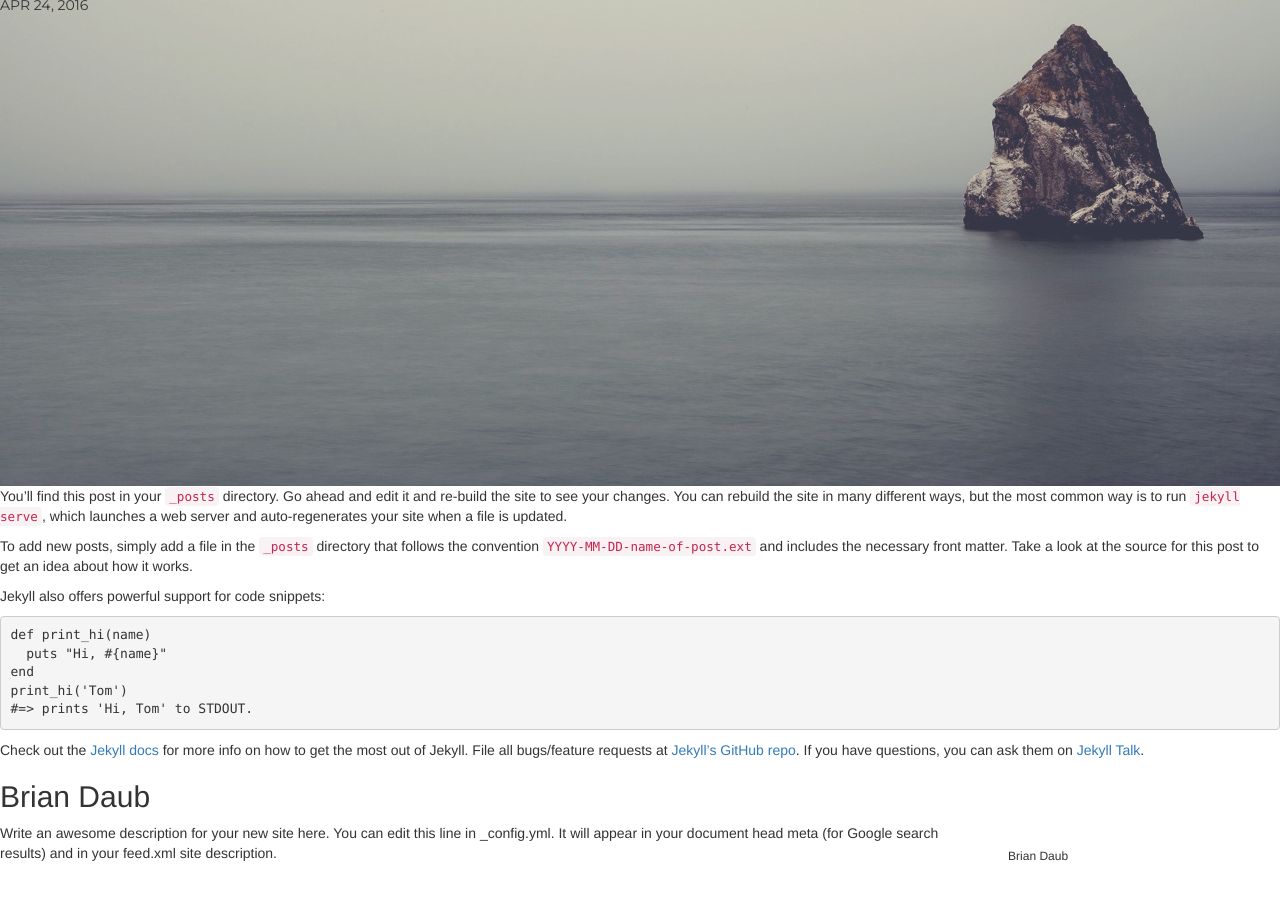
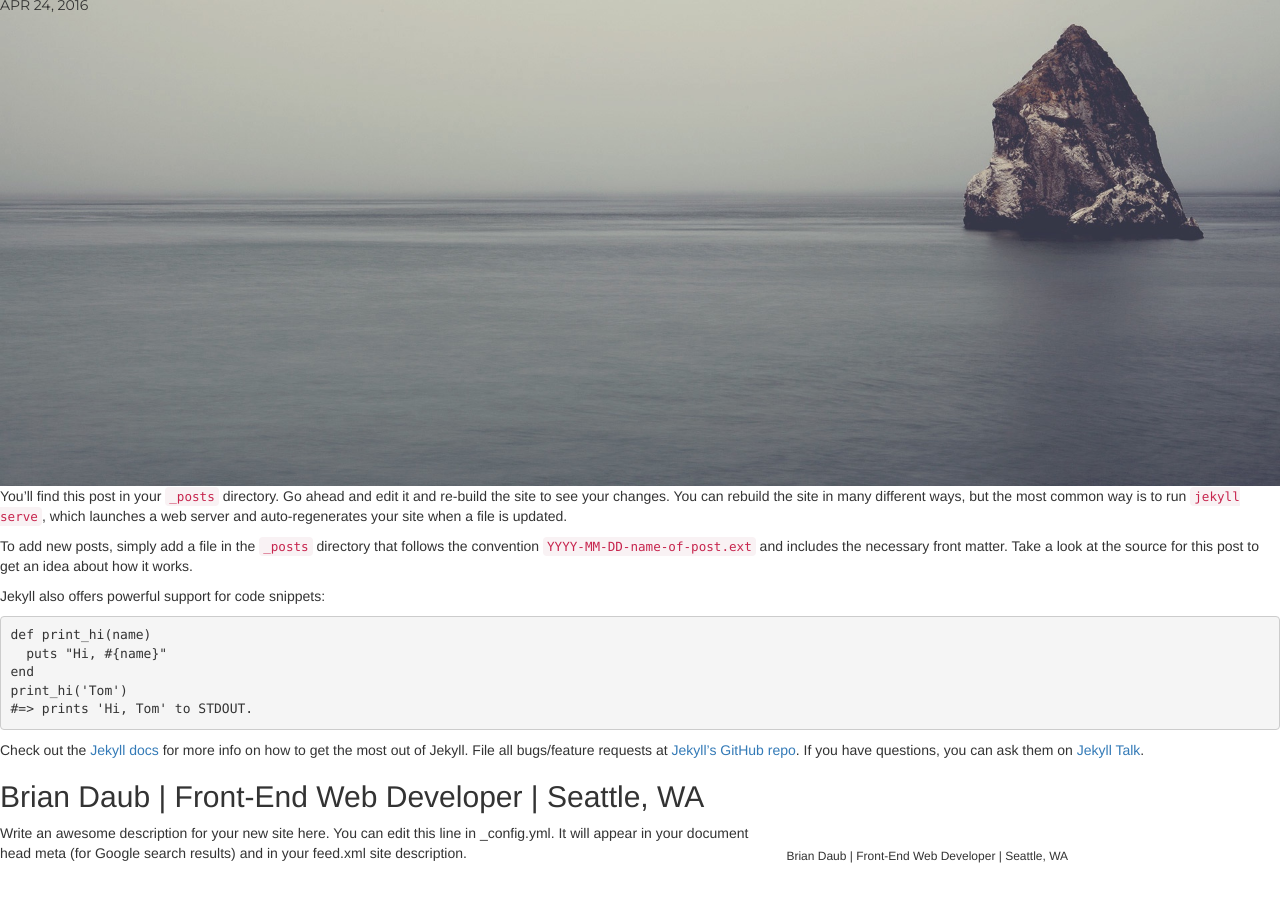
Before and after one commit to briandaub/briandaub.github.io, a Jekyll site: the page built from _posts/2016-04-24-welcome-to-jekyll.markdown, in a window 1280 px wide and 900 px high, scrolled down 859 px. Built offline with Jekyll 4.4.1, drawn with Linux system fonts in a browser that asks for light colours; nearby versions of some CDN libraries; library files that are not in the unit come from our copies; comment, search, counter and statistics services are not loaded.

Commit message:
updated page title

```diff
--- a/_config.yml
+++ b/_config.yml
@@ -6,7 +6,7 @@
 # 'jekyll serve'. If you change this file, please restart the server process.
 
 # Site settings
-title: Brian Daub
+title: Brian Daub | Front-End Web Developer | Seattle, WA
 email: your-email@domain.com
 description: > # this means to ignore newlines until "baseurl:"
   Write an awesome description for your new site here. You can edit this
```
